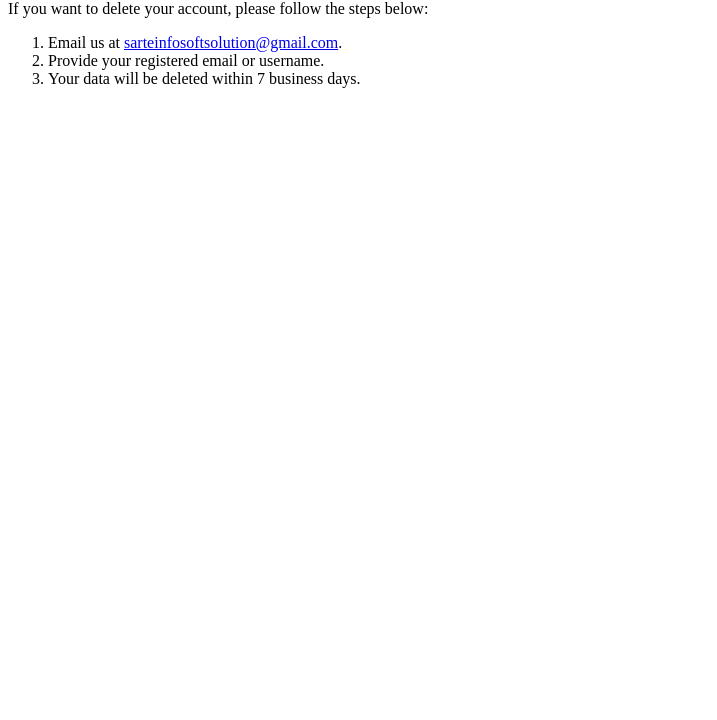
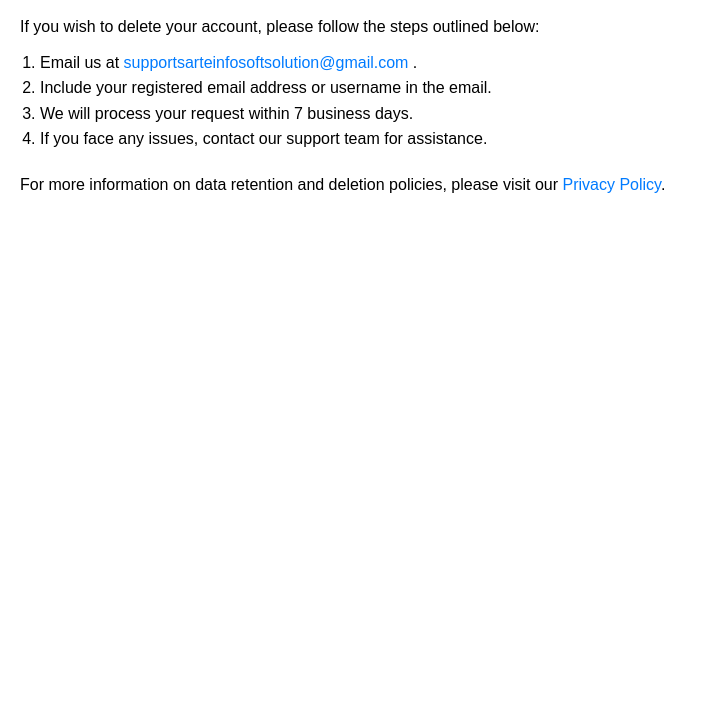
Before and after one commit to sourabh07032000/delete-account-page, a plain HTML site: page delete.html in a window 1280 px wide. Shown: the part 80-800 px from the top of the page, without its empty margins (0-717 px from the left). Drawn offline with Linux system fonts and the light colour scheme.

Commit message:
Update delete.html

```diff
--- a/delete.html
+++ b/delete.html
@@ -4,14 +4,41 @@
     <meta charset="UTF-8">
     <meta name="viewport" content="width=device-width, initial-scale=1.0">
     <title>Delete Account</title>
+    <style>
+        body {
+            font-family: Arial, sans-serif;
+            margin: 20px;
+            line-height: 1.6;
+        }
+        h1 {
+            color: #333;
+        }
+        p {
+            margin: 10px 0;
+        }
+        ol {
+            margin: 10px 0 20px;
+            padding-left: 20px;
+        }
+        a {
+            color: #007BFF;
+            text-decoration: none;
+        }
+        a:hover {
+            text-decoration: underline;
+        }
+    </style>
 </head>
 <body>
     <h1>Request Account Deletion</h1>
-    <p>If you want to delete your account, please follow the steps below:</p>
+    <p>If you wish to delete your account, please follow the steps outlined below:</p>
     <ol>
-        <li>Email us at <a href="mailto:support@sarteassetsminings.com">sarteinfosoftsolution@gmail.com</a>.</li>
-        <li>Provide your registered email or username.</li>
-        <li>Your data will be deleted within 7 business days.</li>
+        <li>Email us at <a href="mailto:support@sarteassetsminings.com">supportsarteinfosoftsolution@gmail.com
+</a>.</li>
+        <li>Include your registered email address or username in the email.</li>
+        <li>We will process your request within 7 business days.</li>
+        <li>If you face any issues, contact our support team for assistance.</li>
     </ol>
+    <p>For more information on data retention and deletion policies, please visit our <a href="https://yourwebsite.com/privacy-policy" target="_blank">Privacy Policy</a>.</p>
 </body>
 </html>
```
